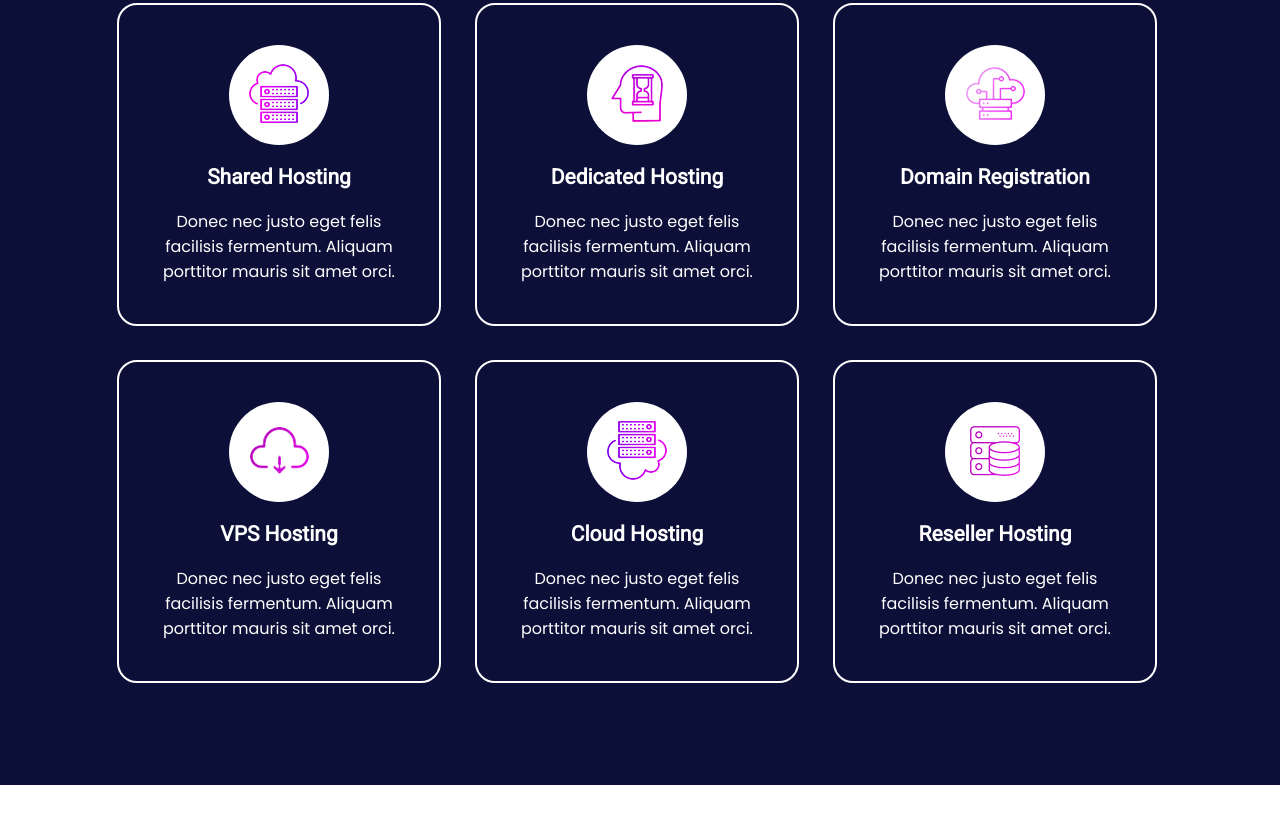
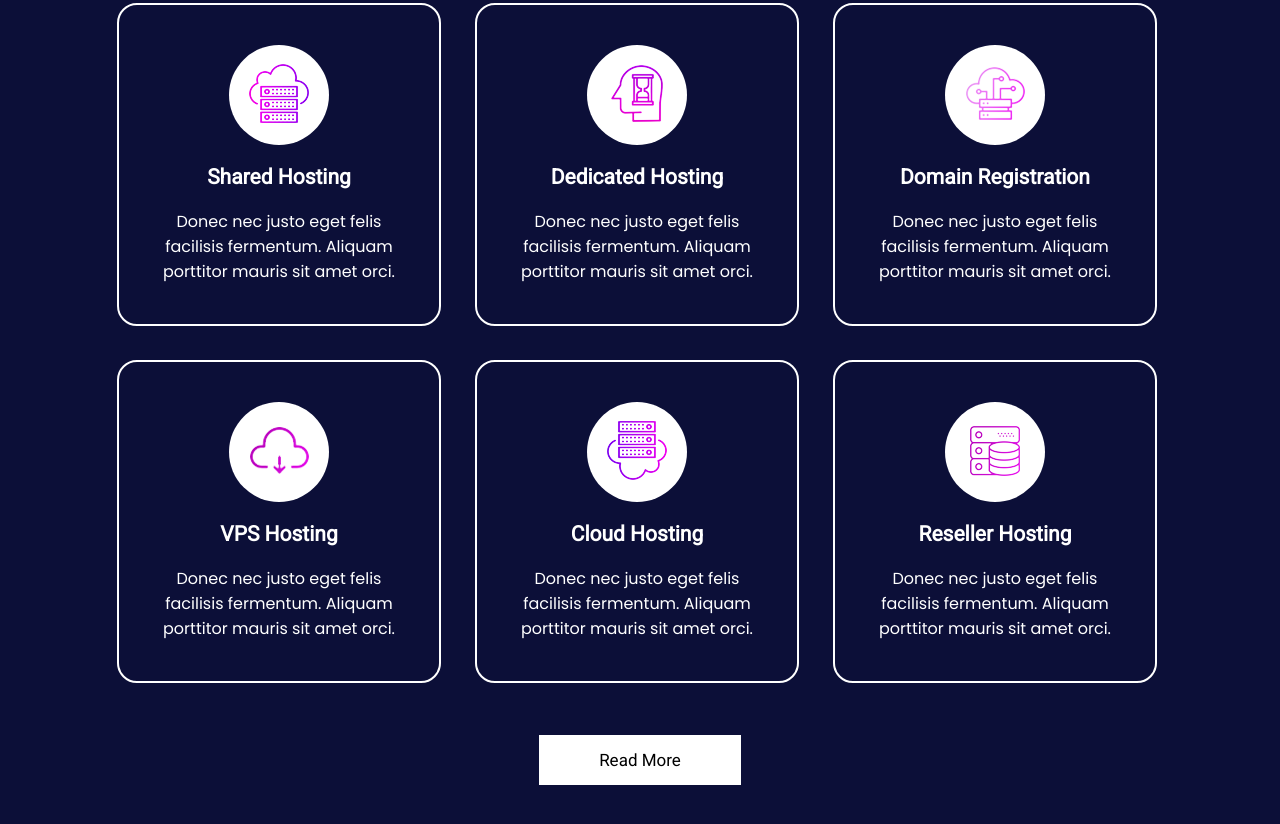
Before and after one commit to zahid15-1576/Power-ful-Web-Hosting-CSS-Project, a plain HTML site: page index.html in a window 1280 px wide. Shown: the part 2127-2951 px from the top of the page. Before the commit the page ends 2912 px from the top, so only its background shows below. Drawn offline with Linux system fonts and the light colour scheme.

Commit message:
Best Services Section Completed

```diff
--- a/asset/css/style.css
+++ b/asset/css/style.css
@@ -202,8 +202,28 @@
 
 .card-design:hover{
     background-color: #8308EB;
-    transition-duration: 0.9s;
+    transition: 0.9s linear;
 }
 .card-design i:hover{
     background-color: #DDDDDD;
 }
+
+.btn3{
+    padding: 50px;
+}
+
+.btn3 a{
+    background-color: #fff;
+    color: #000;
+    padding: 15px 60px;
+    width: 170px;
+    text-decoration: none;
+    font-family: 'Roboto', sans-serif;
+    font-size: 17px;
+}
+
+.btn3 a:hover{
+    background-color: #8308EB;
+    color: #fff;
+    transition-duration: 0.4s;
+}
--- a/index.html
+++ b/index.html
@@ -93,7 +93,9 @@
                         <a href="#"><h3>Reseller Hosting</h3></a>
                         <a href="#"> <p>Donec nec justo eget felis facilisis fermentum. Aliquam porttitor mauris sit amet orci.</p> </a>
                     </div>
-
+                </div>
+                <div class="btn3">
+                    <a href="#">Read More</a>
                 </div>
             </div>
         </div>
```
